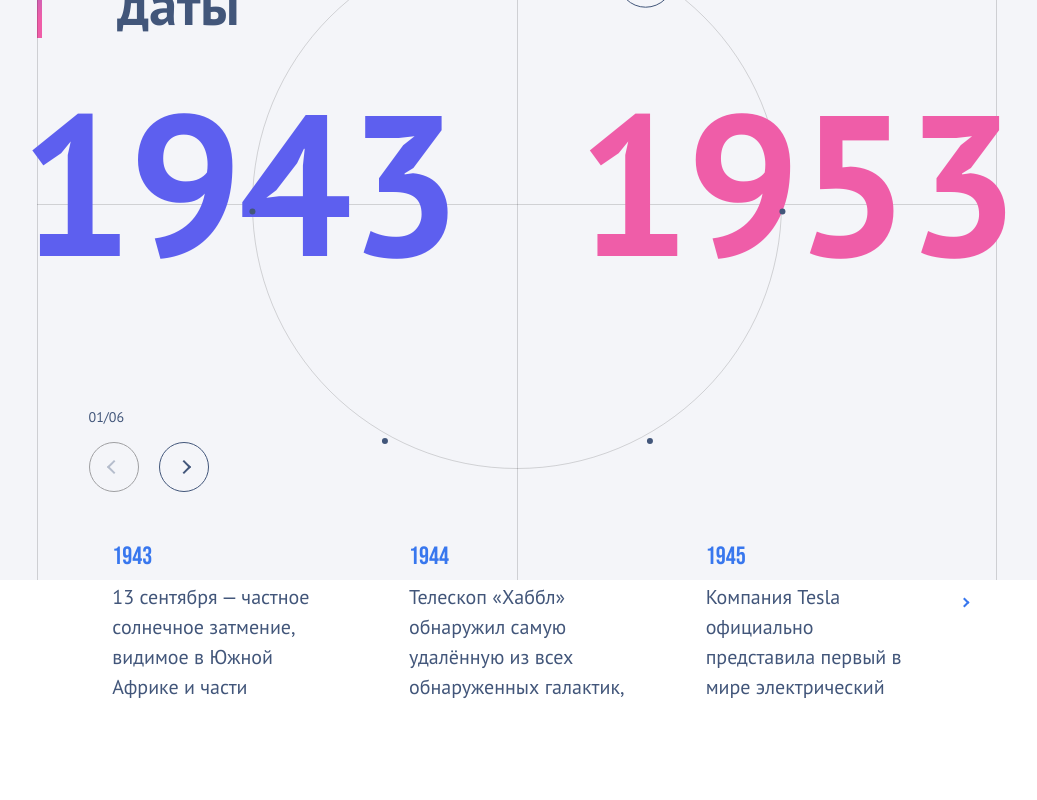
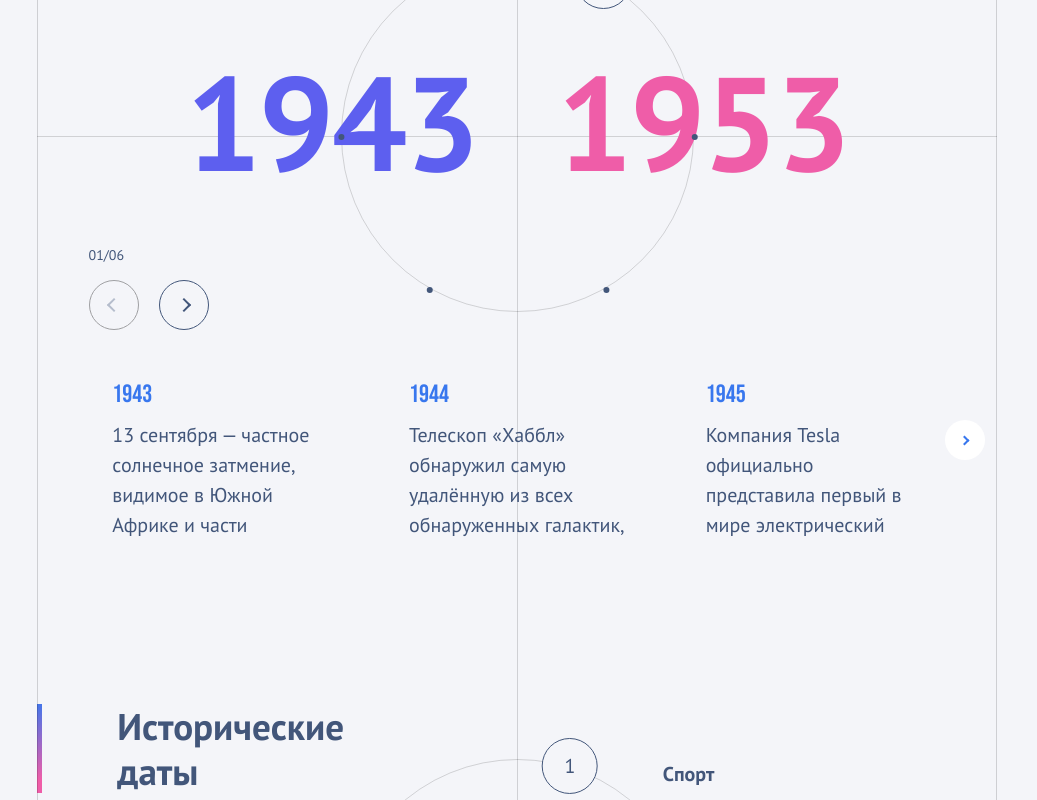
Before and after one commit to KotlovAlex/only-test, a React (Create React App) app: page / in a window 1280 px wide. Shown: the part 220-1020 px from the top of the page, without its empty margins (176-1213 px from the left). Before the commit the page ends 922 px from the top, so only its background shows below. Built offline with nearby package versions, Linux system fonts and the light colour scheme.

Commit message:
rework adaptive

```diff
--- a/src/App.tsx
+++ b/src/App.tsx
@@ -13,8 +13,8 @@ function App() {
       <ThemeProvider theme={theme}>
         <HistoryBlock data={testDataLength6}></HistoryBlock>
         {/* Тестовые данные для проверки независимости блока и работы с разным количеством временных отрезков */}
-        {/* <HistoryBlock data={testDataLength5}></HistoryBlock>
-        <HistoryBlock data={testDataLength2}></HistoryBlock> */}
+        <HistoryBlock data={testDataLength5}></HistoryBlock>
+        <HistoryBlock data={testDataLength2}></HistoryBlock>
         <GlobalStyle />
       </ThemeProvider>
     </AppContainer>
--- a/src/BackgroundLines/BackgroundLines.styled.tsx
+++ b/src/BackgroundLines/BackgroundLines.styled.tsx
@@ -11,13 +11,16 @@ const Line = styled.div`
 `
 
 export const Lines = styled.div`
-  position: relative;
+  position: absolute;
+  top: 0;
+  left: 0;
+  width: 100%;
 `
 
 export const OuterBorders = styled(Line)`
   top: 0;
   left: 0;
-  width: 75vw;
+  width: 100%;
   height: 100vh;
   border-left: 1px solid ${({ theme }) => theme.colors.darkBlue};
   border-right: 1px solid ${({ theme }) => theme.colors.darkBlue};
@@ -31,17 +34,17 @@ export const InnerVerticalLine = styled(Line)`
 `
 
 export const InnerHorizontalLine = styled(Line)`
-  top: calc(19.9074vh + 265px);
+  top: 44.4444vh;
   left: 0;
   width: 75vw;
   border-top: 1px solid ${({ theme }) => theme.colors.darkBlue};
 `
 
 export const Circle = styled(Line)`
-  top: 19.9074vh;
-  left: calc(37.45vw - 265px);
-  width: 530px;
-  height: 530px;
+  top: calc(44.4444vh - 13.8021vw);
+  left: calc(50% - 13.8021vw);
+  width: 27.6042vw;
+  height: 27.6042vw;
   border: 1px solid ${({ theme }) => theme.colors.black};
   border-radius: 50%
 `
--- a/src/CircleLinks/CircleLinks.styled.tsx
+++ b/src/CircleLinks/CircleLinks.styled.tsx
@@ -1,10 +1,10 @@
 import styled from "styled-components"
 
 export const Themes = styled.div`
-  position: relative;
+  position: absolute;
   transform-origin: center;
   transition: all .5s;
-  z-index: 100;
+  top: 44.28vh;
 
   > div {
   }
@@ -23,7 +23,7 @@ export const Point = styled.div<{ $x?:number, $y?: number}>`
   height: 6px;
   background-color: ${({ theme }) => theme.colors.blackBlue};
   border-radius: 50%;
-  translate: calc(37.3vw + ${props => props.$x}px) calc(-6.7vh + ${props => props.$y}px);
+  translate: calc(37.35vw + ${props => props.$x}px) ${props => props.$y}px;
   z-index: 1000;
   transition: all .5s;
   font-size: 0;
@@ -37,7 +37,7 @@ export const Point = styled.div<{ $x?:number, $y?: number}>`
     color: ${({ theme }) => theme.colors.blackBlue};
     background-color: ${({ theme }) => theme.colors.background};
     border: 1px solid ${({ theme }) => theme.colors.blackBlue};
-    translate: calc(37.2vw + ${props => props.$x}px - 28px) calc(-6.6vh + ${props => props.$y}px - 28px);
+    translate: calc(37.35vw + ${props => props.$x}px - 28px) calc(${props => props.$y}px - 28px);
   }
 
   &.active {
@@ -47,6 +47,6 @@ export const Point = styled.div<{ $x?:number, $y?: number}>`
     color: ${({ theme }) => theme.colors.blackBlue};
     background-color: ${({ theme }) => theme.colors.background};
     border: 1px solid ${({ theme }) => theme.colors.blackBlue};
-    translate: calc(37.2vw + ${props => props.$x}px - 28px) calc(-6.6vh + ${props => props.$y}px - 28px);
+    translate: calc(37.35vw + ${props => props.$x}px - 28px) calc(${props => props.$y}px - 28px);
   }
 `
--- a/src/DatePaginator/DatePaginator.styled.tsx
+++ b/src/DatePaginator/DatePaginator.styled.tsx
@@ -1,19 +1,19 @@
 import styled from "styled-components"
 
 export const Paginator = styled.div`
+  position: absolute;
+  bottom: 250px;
+  left: 4vw;
   color: ${({ theme }) => theme.colors.blackBlue};
   font-size: 14px;
   display: flex;
   flex-direction: column;
   justify-content: flex-start;
   align-items: flex-start;
-  margin-left: 4vw;
-  margin-top: 140px;
 
   @media (max-width: 640px) {
-    margin-top: 0;
-    position: relative;
-    top: 45vh;
+    left: 6vw;
+    bottom: 10px;
   }
 `
 
--- a/src/HistoryBlock/HistoryBlock.styled.tsx
+++ b/src/HistoryBlock/HistoryBlock.styled.tsx
@@ -1,11 +1,12 @@
 import styled from 'styled-components'
 
 export const Container = styled.div`
+  position: relative;
   width: 75vw;
   height: 100vh;
   margin: 0 8.3333vw 0 16.6666vw;
   box-sizing: border-box;
-  z-index: -1;
+  background-color: #F4F5F9;
 
   @media (max-width: 640px) {
     width: 100vw;
@@ -15,9 +16,9 @@ export const Container = styled.div`
 
 export const Heading = styled.h1`
   display: inline-block;
-  font-size: 56px;
+  font-size: 2.9vw;
   font-weight: 700;
-  line-height: 67px;
+  line-height: 3.48958vw;
   letter-spacing: 0em;
   text-align: left;
   color: ${({ theme }) => theme.colors.blackBlue};
@@ -42,25 +43,25 @@ export const Heading = styled.h1`
 `
 
 export const Dates = styled.div`
-  position: relative;
+  position: absolute;
+  top: calc(44.4444vh - 5.2vw);
+  left: calc(50% - 25.88vw);
   font-family: PT Sans;
-  font-size: 200px;
+  font-size: 10.4vw;
   font-weight: 700;
-  line-height: 160px;
+  line-height: 8.3333vw;
   letter-spacing: -0.02em;
   text-align: center;
   display: flex;
   justify-content: center;
   align-items: center;
-  gap: 120px;
-  margin-top: 8vh;
+  gap: 6.25vw;
   z-index: 2;
   user-select: none;
 
   @media (max-width: 640px) {
-    margin-top: 60px;
-    font-family: PT Sans;
-    font-size: 56px;
+    left: calc(50% - 43.7594vw);
+    font-size: 17.5vw;
     font-weight: 700;
     line-height: 72px;
     letter-spacing: -0.02em;
@@ -82,22 +83,18 @@ export const Title = styled.span`
   font-size: 20px;
   font-weight: 800;
   color: ${({ theme }) => theme.colors.blackBlue};
-  top: 21.9074vh;
-  left: calc(38vw + 170px);
+  top: calc(44.4444vh - 13.8021vw);
+  left: calc(54.6666vw - 5.8021vw);
   user-select: none;
-
-  @media (max-width: 640px) {
-    top: 250px;
-    left: 20px;
-  }
-`
-
-export const RelativeContainer = styled.div`
-  position: relative;
   opacity: 0;
   transition: all .2s;
 
   &.show {
     opacity: 1;
   }
+
+  @media (max-width: 640px) {
+    top: calc(100vh - 240px);
+    left: 20px;
+  }
 `
--- a/src/HistoryBlock/HistoryBlock.tsx
+++ b/src/HistoryBlock/HistoryBlock.tsx
@@ -1,21 +1,23 @@
 import React, { useEffect, useState } from 'react'
-import { RelativeContainer, Title, Container, DateFirst, DateLast, Dates, Heading} from './HistoryBlock.styled'
+import { Title, Container, DateFirst, DateLast, Dates, Heading} from './HistoryBlock.styled'
 import Slider from '../Slider/Slider';
 import { getPointsOnCircle } from '../utils/math';
 import { IData } from '../types/types';
 import BackgroundLines from '../BackgroundLines/BackgroundLines';
 import DatePaginator from '../DatePaginator/DatePaginator';
 import CircleLinks from '../CircleLinks/CircleLinks';
+import useWindowSize from '../Hooks/useWindowSize';
 
 type Props = {
   data: IData,
 }
 
 const HistoryBlock = ({data} :Props) => {
+  const [windowWidth, windowHeight] = useWindowSize();
   const [isVisible, setIsVisible] = useState(false);
   const [currPoint, setCurrPoint] = useState<number>(1);
   const {length, themes, slides} = {...data}
-  const points = getPointsOnCircle(265, length);
+  const points = getPointsOnCircle(windowWidth * 0.138021, length);
   const changingCurrPoint = (nextPoint: number) => {
     setIsVisible(false);
     setCurrPoint(nextPoint);
@@ -28,10 +30,7 @@ const HistoryBlock = ({data} :Props) => {
     return () => clearTimeout(timeoutId);
   },[isVisible])
   return <Container>
-          <BackgroundLines></BackgroundLines>
-          <RelativeContainer className={isVisible ? 'show' : ''}>
-            <Title >{themes[currPoint - 1][1]}</Title>
-          </RelativeContainer>
+          <Title className={isVisible ? 'show' : ''}>{themes[currPoint - 1][1]}</Title>
           <Heading>Исторические <br /> даты</Heading>
           <Dates>
             <DateFirst>{slides[currPoint][0][0]}</DateFirst>
@@ -43,15 +42,14 @@ const HistoryBlock = ({data} :Props) => {
             length={length}
             currPoint={currPoint}
             changingCurrPoint={changingCurrPoint}
-          ></CircleLinks>
+            ></CircleLinks>
           <DatePaginator
           currPage={currPoint}
           pages={length}
           changingCurrPoint={changingCurrPoint}
           ></DatePaginator>
-          <RelativeContainer className={isVisible ? 'show' : ''}>
-            <Slider data={slides[currPoint]}></Slider>
-          </RelativeContainer>
+          <Slider isVisible={isVisible} data={slides[currPoint]}></Slider>
+          <BackgroundLines></BackgroundLines>
         </Container>
 }
 
--- /dev/null
+++ b/src/Hooks/useWindowSize.ts
@@ -0,0 +1,16 @@
+import React, { useLayoutEffect, useState } from "react";
+
+const useWindowSize = () => {
+  const [size, setSize] = useState([0, 0]);
+  useLayoutEffect(() => {
+    function updateSize() {
+      setSize([window.innerWidth, window.innerHeight]);
+    }
+    window.addEventListener('resize', updateSize);
+    updateSize();
+    return () => window.removeEventListener('resize', updateSize);
+  }, []);
+  return size;
+}
+
+export default useWindowSize;
--- a/src/Slider/Slider.styled.tsx
+++ b/src/Slider/Slider.styled.tsx
@@ -2,8 +2,19 @@ import styled from 'styled-components'
 import { Swiper } from 'swiper/react';
 
 export const Container = styled.div`
+  position: absolute;
+  bottom: 40px;
+  left: 0;
+  height: auto;
+  width: 100%;
+  z-index: 1;
+  opacity: 0;
+  transition: all .2s;
 
-`;
+  &.show {
+    opacity: 1;
+  }
+`
 
 export const SwiperStyled = styled(Swiper)`
   width: calc(100% - 150px);
@@ -125,8 +136,9 @@ export const ArrowRight = styled.div`
 `
 
 export const Paginator = styled.div`
-  position: relative;
-  top: 90px;
+  position: absolute;
+  bottom: -22px;
+  left: calc(50% - 32px);
   display: flex;
   justify-content: center;
   gap:7px;
@@ -149,8 +161,8 @@ export const Bullet = styled.div`
 
 export const HorizontalLine = styled.div`
   position: absolute;
-  bottom: 258px;
-  width: 88%;
+  bottom: 185px;
+  width: calc(100vw - 40px);
   height: 0;
   border-bottom: 1px solid ${({theme}) => theme.colors.borders};
 `
--- a/src/Slider/Slider.tsx
+++ b/src/Slider/Slider.tsx
@@ -1,5 +1,5 @@
 import React, { useState, useCallback, useEffect } from 'react'
-import { HorizontalLine, Bullet, Paginator, ArrowLeft, ArrowRight, PrevButton, NextButton, SwiperStyled } from './Slider.styled'
+import { Container, HorizontalLine, Bullet, Paginator, ArrowLeft, ArrowRight, PrevButton, NextButton, SwiperStyled } from './Slider.styled'
 import { SwiperSlide } from 'swiper/react';
 import { Swiper as SwiperClass } from 'swiper/types';
 import { Pagination, Navigation } from 'swiper/modules'
@@ -9,9 +9,10 @@ import 'swiper/css/pagination';
 
 type Props = {
   data: string[][],
+  isVisible: boolean
 }
 
-const Slider = ({data}: Props) => {
+const Slider = ({data, isVisible}: Props) => {
   const [swiperRef, setSwiperRef] = useState<SwiperClass>();
   const [activeIndex, setActiveIndex] = useState<number>(0);
   const [isBeginning, setIsBeginning] = useState<boolean>(true);
@@ -46,7 +47,7 @@ const Slider = ({data}: Props) => {
   },[swiperRef, activeIndex])
 
   return (
-    <>
+    <Container className={isVisible ? 'show' : ''}>
       <PrevButton style={swiperRef?.isBeginning ? displayNone : undefined} onClick={handlePrevious}><ArrowLeft></ArrowLeft></PrevButton>
       <SwiperStyled
         slidesPerView={1.5}
@@ -76,7 +77,7 @@ const Slider = ({data}: Props) => {
         <HorizontalLine></HorizontalLine>
         {data.map((_, index) =><Bullet onClick={() => swiperRef?.slideTo(index)} className={activeIndex === index ? 'active' : ''}></Bullet>)}
       </Paginator>
-    </>
+    </Container>
   )
 }
 
```
